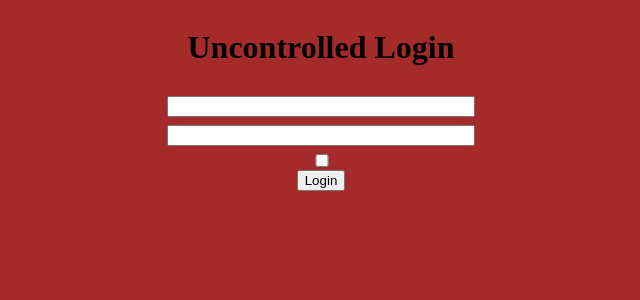
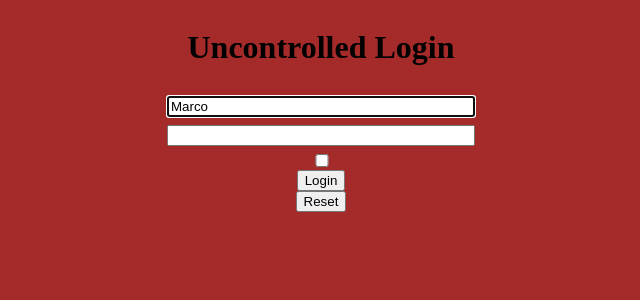
Before and after one commit to Marcoripa/Develhope-React-ex, a React (Create React App) app: page / in a window 1280 px wide. Shown: the top 300 px of the page, without its empty margins (319-959 px from the left). Built offline with nearby package versions, Linux system fonts and the light colour scheme.

Commit message:
git form06

```diff
--- a/src/UncontrolledLogin.js
+++ b/src/UncontrolledLogin.js
@@ -15,11 +15,12 @@ export class UncontrolledLogin extends React.Component {
                 <h1>Uncontrolled Login</h1>
 
                 <form onSubmit={this.handleSubmit}>
-                    <input name="username"/>
+                    <input name="username" defaultValue={'Marco'} autoFocus/>
                     <input name="password" type="password"/>
                     <input name="remember" type="checkbox" />
 
                     <button type="submit">Login</button>
+                    <button type="reset">Reset</button>
                 </form>
             </div>
         )
```
